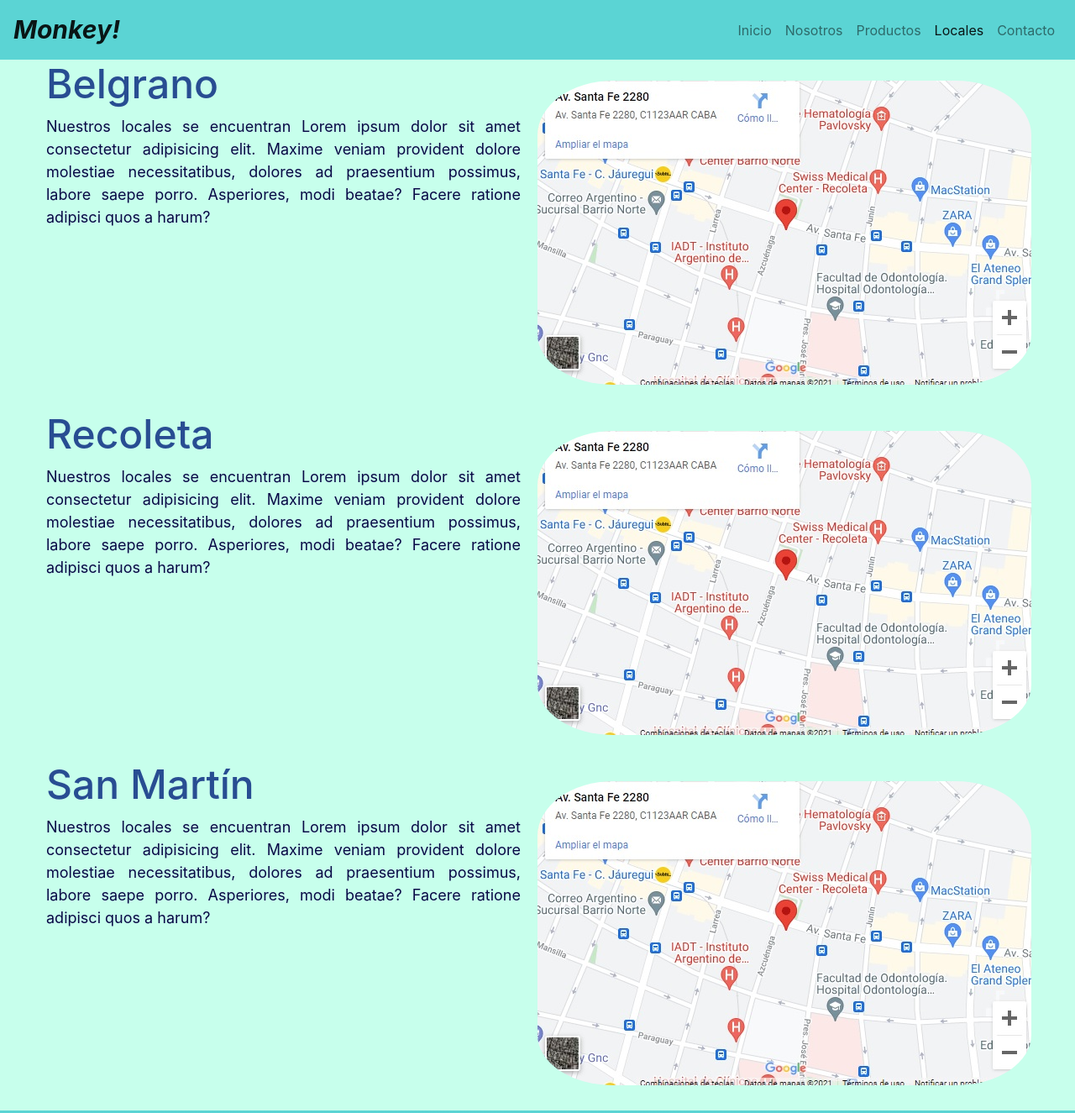
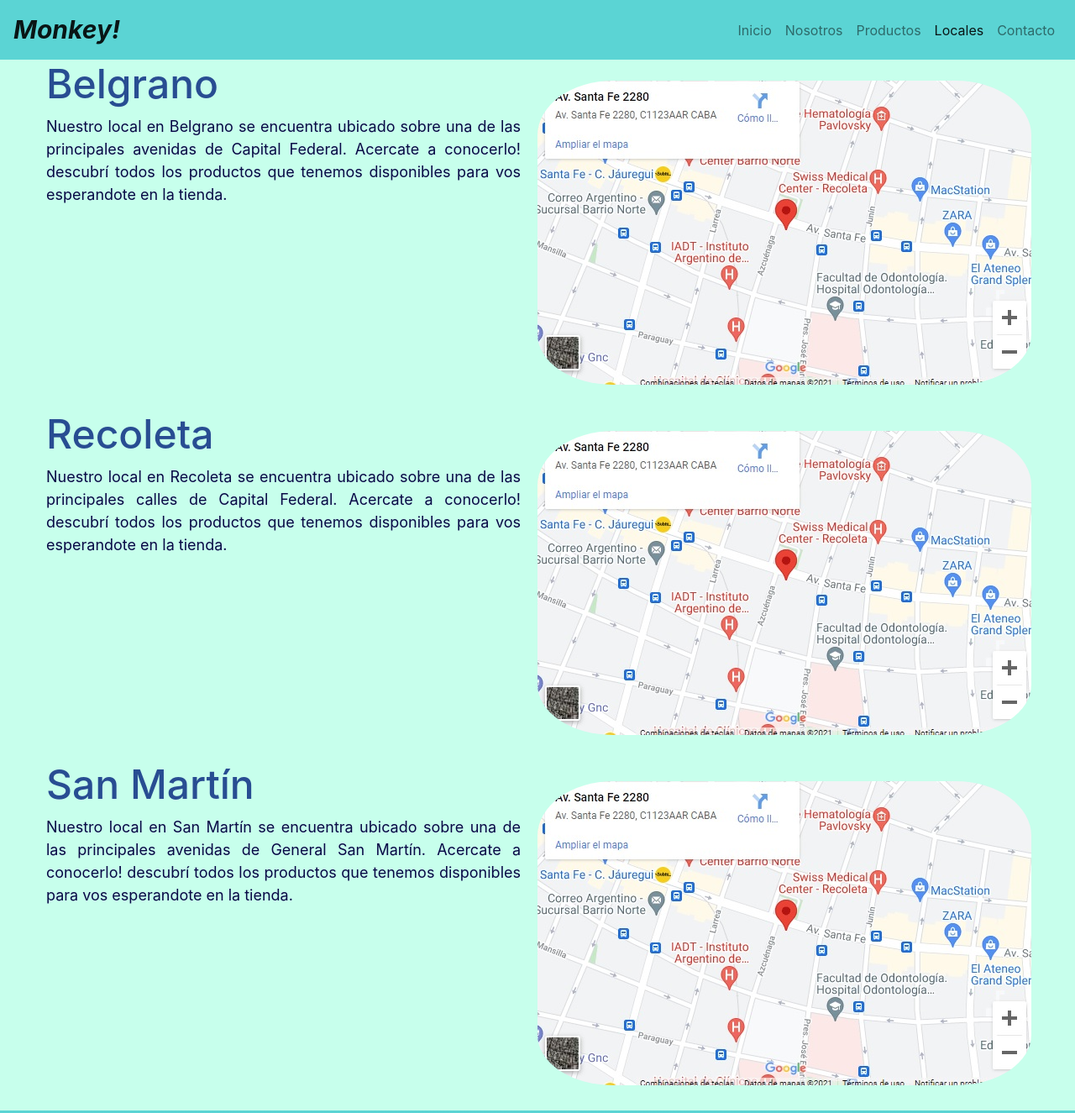
Before and after one commit to javiqk/HTML-e-commerce, a website: page locales.html in a window 1280 px wide. Shown: the top 1325 px of the page at 84% size. Drawn offline with nearby package versions, Linux system fonts and the light colour scheme.

Commit message:
se modificaron los párrafos en los locales

```diff
--- a/locales.html
+++ b/locales.html
@@ -52,9 +52,7 @@
         <!--titulo "locales"-->
         <h1 class="seccionLocales__titulo seccionLocales__titulo--color">Belgrano</h1>
         <!--parrafo "locales"-->
-        <p class="seccionLocales__parrafo seccionLocales__parrafo--padding">Nuestros locales se encuentran Lorem ipsum dolor sit amet consectetur adipisicing elit. Maxime veniam
-          provident dolore molestiae necessitatibus, dolores ad praesentium possimus, labore saepe porro. Asperiores,
-          modi beatae? Facere ratione adipisci quos a harum?</p>
+        <p class="seccionLocales__parrafo seccionLocales__parrafo--padding">Nuestro local en Belgrano se encuentra ubicado sobre una de las principales avenidas de Capital Federal. Acercate a conocerlo! descubrí todos los productos que tenemos disponibles para vos esperandote en la tienda.</p>
       </section>
       <!--imagen mapa Belgrano-->
       <section class="col-lg-6 col-xs-12">
@@ -67,9 +65,7 @@
         <!--titulo "locales"-->
         <h1 class="seccionLocales2__titulo seccionLocales2__titulo--color">Recoleta</h1>
         <!--parrafo "locales"-->
-        <p class="seccionLocales2__parrafo seccionLocales2__parrafo--padding">Nuestros locales se encuentran Lorem ipsum dolor sit amet consectetur adipisicing elit. Maxime veniam
-          provident dolore molestiae necessitatibus, dolores ad praesentium possimus, labore saepe porro. Asperiores,
-          modi beatae? Facere ratione adipisci quos a harum?</p>
+        <p class="seccionLocales2__parrafo seccionLocales2__parrafo--padding">Nuestro local en Recoleta se encuentra ubicado sobre una de las principales calles de Capital Federal. Acercate a conocerlo! descubrí todos los productos que tenemos disponibles para vos esperandote en la tienda.</p>
       </section>
       <!--imagen mapa Recoleta-->
       <section class="col-lg-6 col-xs-12">
@@ -82,9 +78,7 @@
         <!--titulo "locales"-->
         <h1 class="seccionLocales3__titulo seccionLocales3__titulo--color">San Martín</h1>
         <!--parrafo "locales"-->
-        <p class="seccionLocales3__parrafo seccionLocales3__parrafo--padding">Nuestros locales se encuentran Lorem ipsum dolor sit amet consectetur adipisicing elit. Maxime veniam
-          provident dolore molestiae necessitatibus, dolores ad praesentium possimus, labore saepe porro. Asperiores,
-          modi beatae? Facere ratione adipisci quos a harum?</p>
+        <p class="seccionLocales3__parrafo seccionLocales3__parrafo--padding">Nuestro local en San Martín se encuentra ubicado sobre una de las principales avenidas de General San Martín. Acercate a conocerlo! descubrí todos los productos que tenemos disponibles para vos esperandote en la tienda.</p>
       </section>
       <!--imagen mapa San Martín-->
       <section class="col-lg-6 col-xs-12">
```
